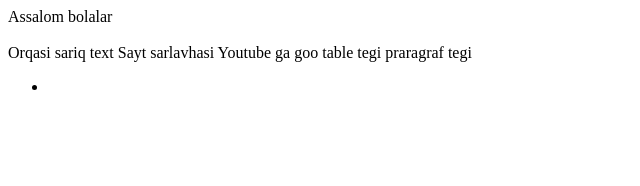
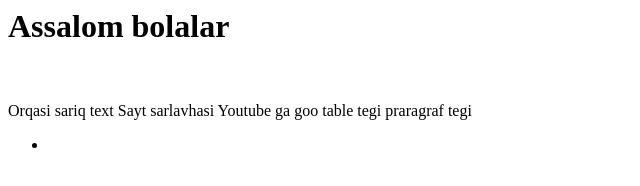
Before and after one commit to Asilbek1111/jamoaviyishlash, a plain HTML site: page index.html in a window 1280 px wide. Shown: the whole page, without its empty margins (0-640 px from the left). Drawn offline with Linux system fonts and the light colour scheme.

Commit message:
maxruzxoja 1-qatorni ozgartirdi

```diff
--- a/index.html
+++ b/index.html
@@ -1,4 +1,4 @@
-<h11>Assalom bolalar</h11>
+<h1>Assalom bolalar</h1>
 <br></br>
 <mark&garry>Orqasi sariq text</mark>
 <titlle>Sayt sarlavhasi</titlle>
```
